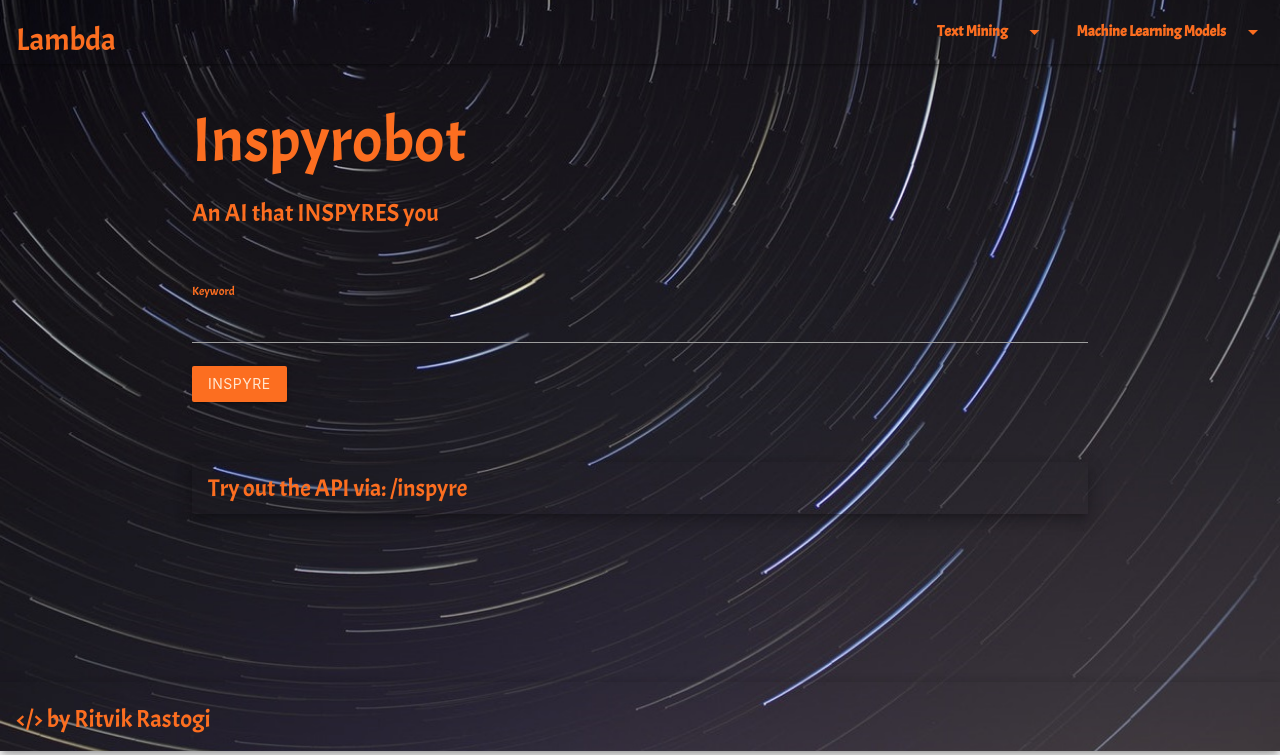
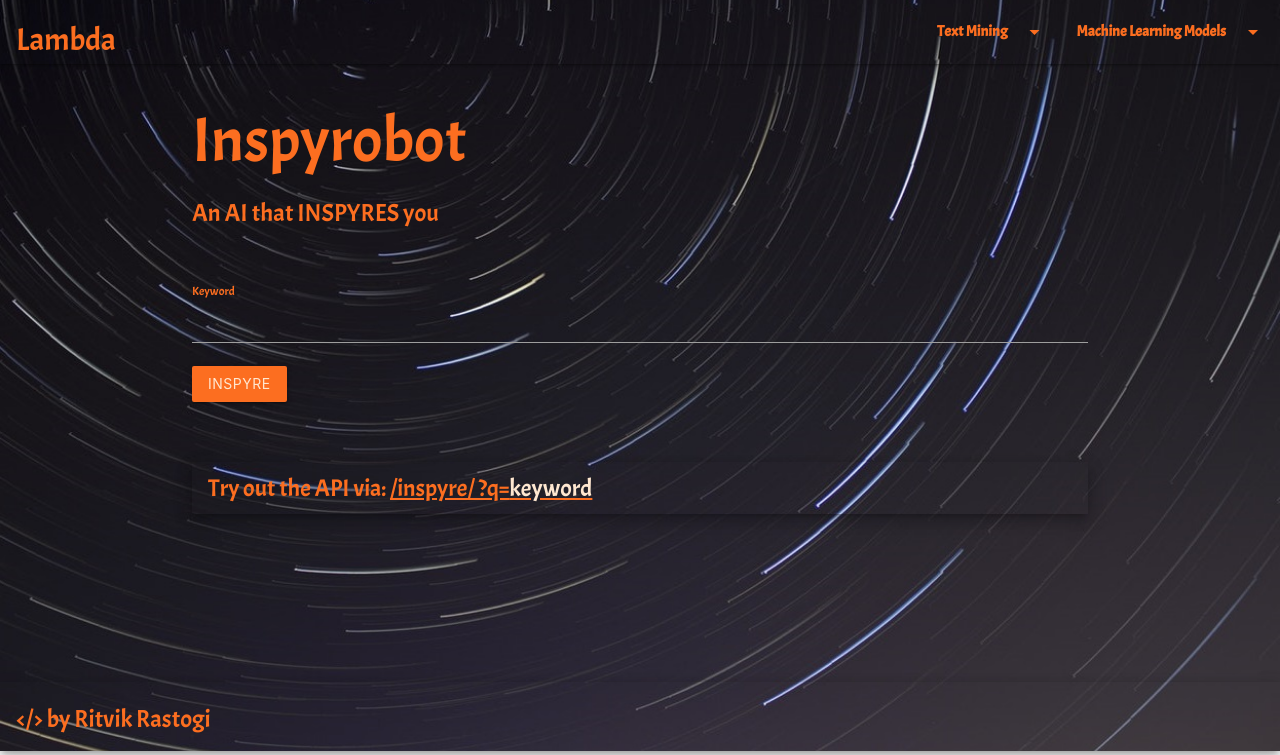
Before and after one commit to Ritvik19/Lambda, a Flask app: template templates/inspyrobot.html in a window 1280 px wide. Shown: the top 755 px of the page. Run offline with Flask 2, Linux system fonts and the light colour scheme; the template is opened without the code that fills it: values that come from a table or form of the project are taken from there, others are empty; parts of the project's set-up code (start-up, migrations or seed data) failed here and were passed over.

Commit message:
INSPYRE API

```diff
--- a/classifiers.py
+++ b/classifiers.py
@@ -74,7 +74,7 @@ with open(f'{DIR_INS}/vocab.json', 'r') as f:
     vocab = json.loads(json.load(f))
 
 def inspyrobot(text=''):
-    if text == '' or q(text) not in ins_model.keys:
+    if text == '' or q(text) not in ins_model.keys():
         text = str(random.choice(vocab))
     sentence_finished = False
     while not sentence_finished:
@@ -91,4 +91,4 @@ def inspyrobot(text=''):
                 sentence_finished = True
     return (' '.join([t for t in text.split() if t]))
 
-inspyre = lambda: {'message': inspyrobot()}
+inspyre = lambda x: {'message': inspyrobot(x)}
--- a/server.py
+++ b/server.py
@@ -1,4 +1,4 @@
-from flask import Flask, render_template, url_for
+from flask import Flask, render_template, url_for, request
 import json
 import forms, classifiers
 
@@ -29,9 +29,15 @@ def inspyrobot():
         return render_template('inspyrobot.html', form=form, message=message)
     return render_template('inspyrobot.html', form=form)
 
-@app.route('/inspyre')
+@app.route('/inspyre', methods=['GET', 'POST'])
+@app.route('/inspyre/', methods=['GET', 'POST'])
 def inspyre():
-    message = classifiers.inspyre()
+    keyword = request.args.get('q')
+    print(keyword)
+    if keyword is not None:
+        message = classifiers.inspyre(keyword)
+    else:
+        message = classifiers.inspyre('')
     return json.dumps(message)
 
 @app.route('/cuisine',methods=['GET', 'POST'])
--- a/templates/inspyrobot.html
+++ b/templates/inspyrobot.html
@@ -26,7 +26,20 @@
 {% endif %}
 
 <div class="z-depth-3 w3-padding">
-  <span class="w3-xlarge">Try out the API via: <a href="/inspyre" target="_blank">/inspyre</a></span>
+  <span class="w3-xlarge">Try out the API via:
+    <span style="text-decoration:underline;">
+      /inspyre/
+      ?q=<span id="kw" contenteditable="true" style="color:#ffe7d0 !important" onkeypress="go(event)">keyword</span>
+    </span>
+  </span>
+  <script type="text/javascript">
+  function go(e){
+    if(e.keyCode === 13){
+      e.preventDefault(); // Ensure it is only this code that rusn
+      window.open("/inspyre/?q="+document.getElementById('kw').innerHTML, '_blank');
+    }
+  }
+  </script>
 </div>
 <br><br>
 {% endblock %}
```
